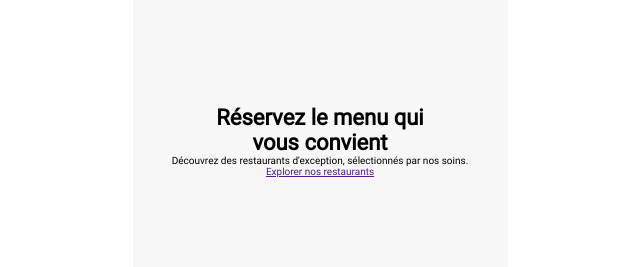
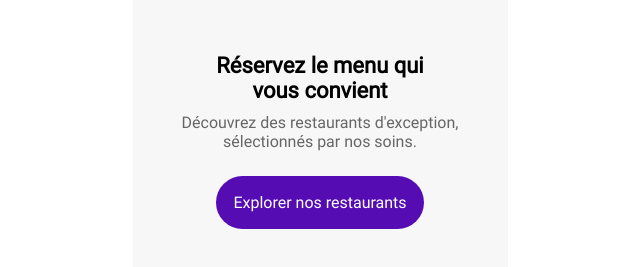
Before and after one commit to Abdel-Malik13/projet-ohmyfood, a website: page index.html in a window 1280 px wide. Shown: the part 117-384 px from the top of the page, without its empty margins (320-960 px from the left). Drawn offline with Linux system fonts and the light colour scheme.

Commit message:
Add title (h1), text (p) and button (a) in book section

```diff
--- a/index.html
+++ b/index.html
@@ -18,7 +18,7 @@
     <section class="book">
         <h1>Réservez le menu qui vous convient</h1>
         <p>Découvrez des restaurants d'exception, sélectionnés par nos soins.</p>
-        <a href="">Explorer nos restaurants</a>
+        <a href="#" class="explore">Explorer nos restaurants</a>
     </section>
     <!-- <section class="working">
 
--- a/styles/styles.scss
+++ b/styles/styles.scss
@@ -86,6 +86,24 @@ $color-tertiary: rgb(153, 226, 208);
 		font-size: 2.2em;
 		text-align: center;
 	}
+
+	p {
+		width: 300px;
+		margin-top: 10px;
+		font-size: 1.6em;
+		text-align: center;
+		color: #666666;
+	}
+
+	.explore {
+		margin-top: 25px;
+		padding: 17px;
+		border-radius: 50px;
+		font-size: 1.6em;
+		text-decoration: none;
+		color: #fff;
+		background-color: rgb(85, 13, 179);
+	}
 }
 
 
```
Also changed, not shown: styles/styles.css, 1 other file.
